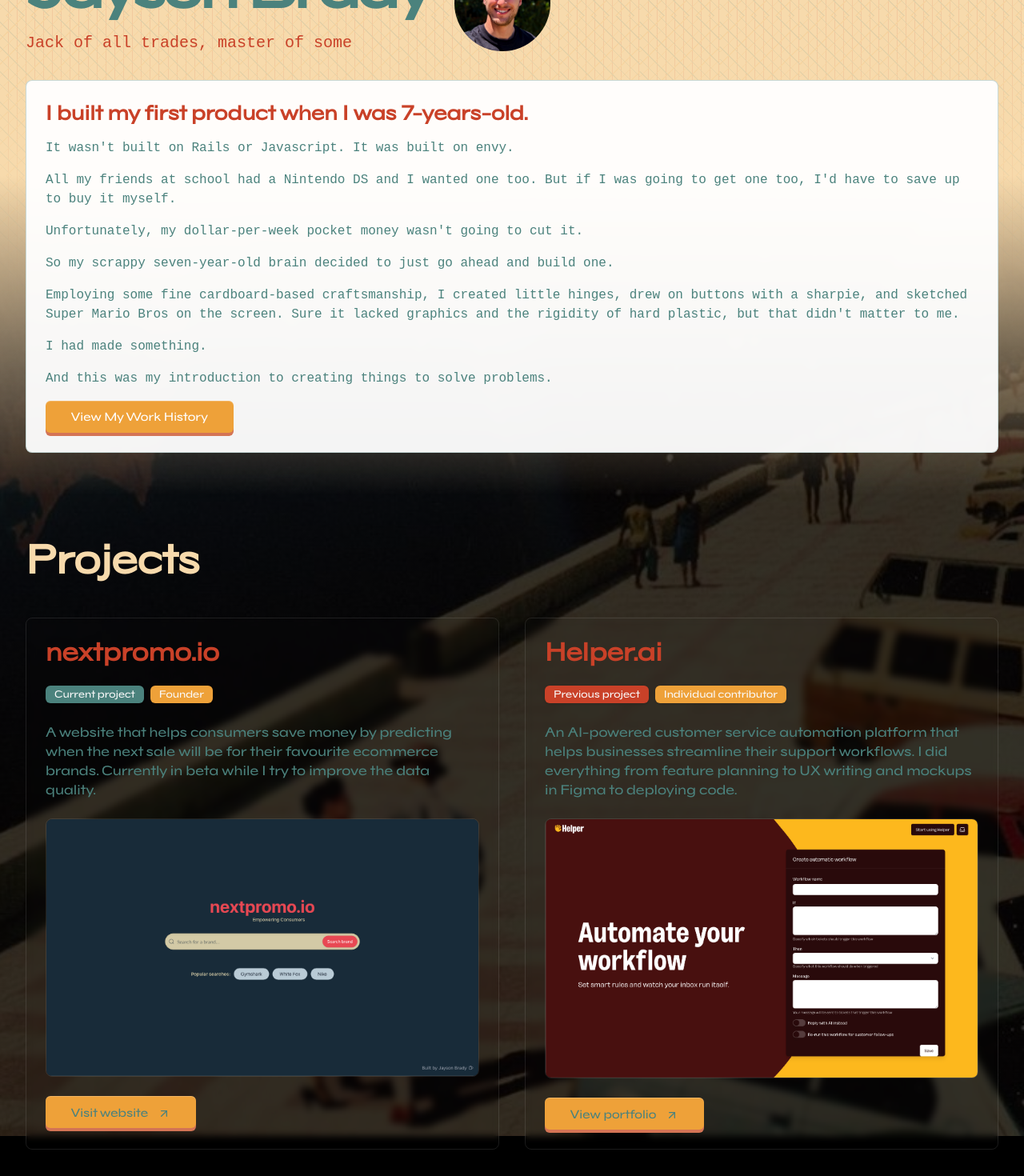
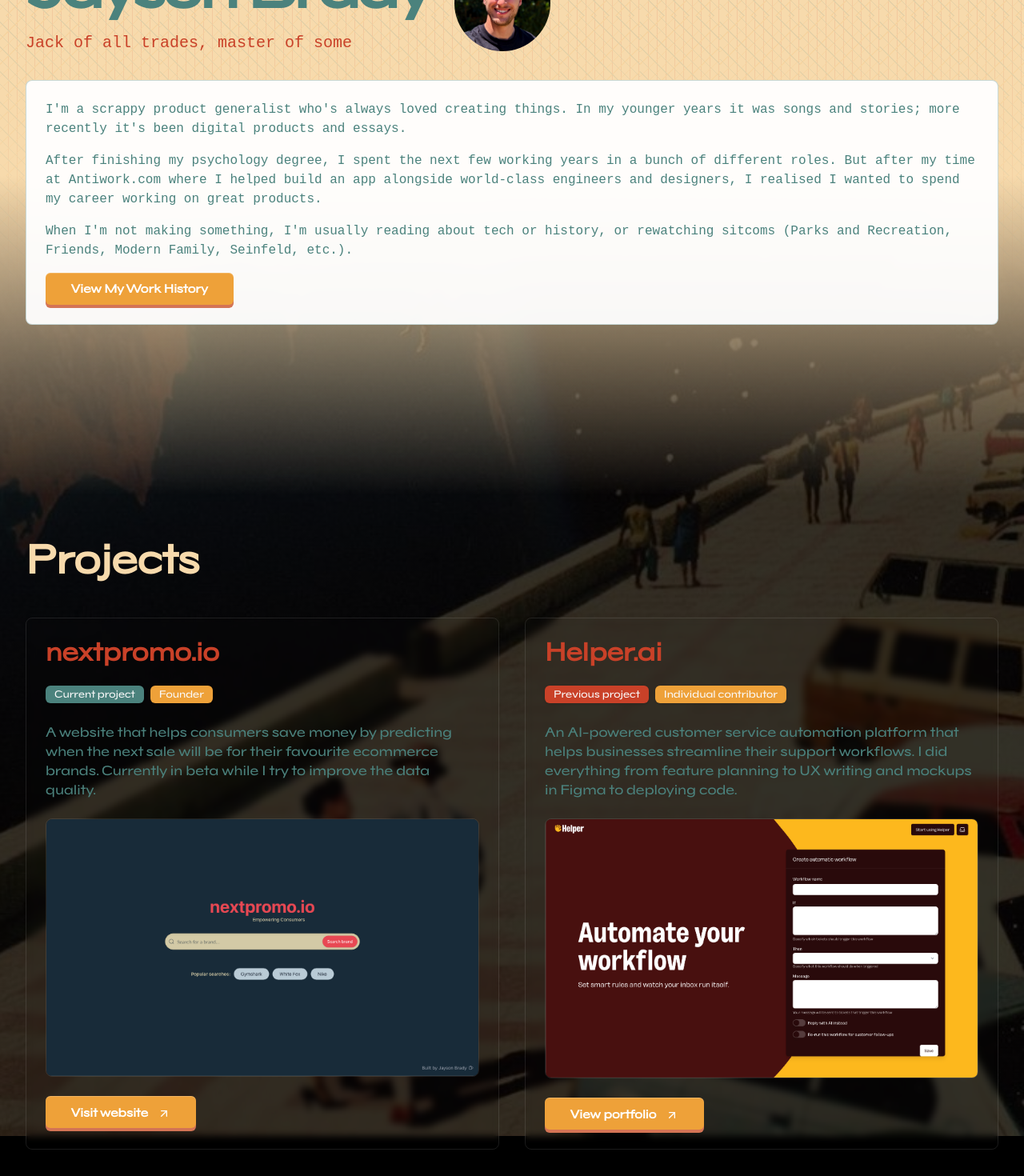
Before and after one commit to jayson-brady-98/personal-website, a Next.js app: page / in a window 1280 px wide. Shown: the part 180-1650 px from the top of the page at 80% size. Built offline with nearby package versions, Linux system fonts and the light colour scheme.

Commit message:
Updated about section

```diff
--- a/app/page.tsx
+++ b/app/page.tsx
@@ -68,21 +68,14 @@
             <div className="w-full">
               <div className="relative border rounded-lg border-[#4B827D]/30 p-4 sm:p-6 bg-white/95 backdrop-blur-sm overflow-hidden group">
                 <div className="space-y-4 relative">
-                  <h3 className="text-2xl font-bold text-[#C94128]">
-                    I built my first product when I was 7-years-old.
-                  </h3>
                   <div className="space-y-3 sm:space-y-4 text-[#4B827D] text-sm sm:text-base" style={{ fontFamily: "'Space Mono', monospace" }}>
-                    <p>It wasn&apos;t built on Rails or Javascript. It was built on envy.</p>
-                    <p>All my friends at school had a Nintendo DS and I wanted one too. But if I was going to get one too, I&apos;d have to save up to buy it myself.</p>
-                    <p>Unfortunately, my dollar-per-week pocket money wasn&apos;t going to cut it.</p>
-                    <p>So my scrappy seven-year-old brain decided to just go ahead and build one.</p>
-                    <p>Employing some fine cardboard-based craftsmanship, I created little hinges, drew on buttons with a sharpie, and sketched Super Mario Bros on the screen. Sure it lacked graphics and the rigidity of hard plastic, but that didn&apos;t matter to me.</p>
-                    <p>I had made something.</p>
-                    <p>And this was my introduction to creating things to solve problems.</p>
+                    <p>I&apos;m a scrappy product generalist who&apos;s always loved creating things. In my younger years it was songs and stories; more recently it&apos;s been digital products and essays.</p>
+                    <p>After finishing my psychology degree, I spent the next few working years in a bunch of different roles. But after my time at Antiwork.com where I helped build an app alongside world-class engineers and designers, I realised I wanted to spend my career working on great products.</p>
+                    <p>When I&apos;m not making something, I&apos;m usually reading about tech or history, or rewatching sitcoms (Parks and Recreation, Friends, Modern Family, Seinfeld, etc.).</p>
                   </div>
                   <div className="flex flex-col gap-2 min-[400px]:flex-row">
                     <Link href="/work-history">
-                      <Button size="lg" className="w-full min-[400px]:w-auto bg-[#EEA139] hover:bg-[#4B827D] text-white">
+                      <Button size="lg" className="w-full min-[400px]:w-auto bg-[#EEA139] hover:bg-[#4B827D] text-white font-semibold">
                         View My Work History
                       </Button>
                     </Link>
@@ -121,8 +114,8 @@
                   />
                 </div>
                 <Link href="https://nextpromo.io" target="_blank" className="mt-4 block">
-                  <Button size="lg" className="w-full min-[400px]:w-auto bg-[#EEA139] hover:bg-[#4B827D] text-[#4B827D] hover:text-white">
-                    <span className="mt-0.5">Visit website <ArrowUpRight className="ml-2 h-4 w-4 inline-block" /></span>
+                  <Button size="lg" className="w-full min-[400px]:w-auto bg-[#EEA139] hover:bg-[#4B827D] text-white hover:text-white">
+                    <span className="mt-0.5 font-semibold">Visit website <ArrowUpRight className="ml-2 h-4 w-4 inline-block" /></span>
                   </Button>
                 </Link>
               </div>
@@ -149,8 +142,8 @@
                   />
                 </div>
                 <Link href="https://jmbrady.notion.site/Helper-1319d40c3136806cb5c9ee7edf77a4ae?pvs=4" target="_blank" className="mt-4 block">
-                  <Button size="lg" className="w-full min-[400px]:w-auto bg-[#EEA139] hover:bg-[#4B827D] text-[#4B827D] hover:text-white">
-                    <span className="mt-0.5">View portfolio <ArrowUpRight className="ml-2 h-4 w-4 inline-block" /></span>
+                  <Button size="lg" className="w-full min-[400px]:w-auto bg-[#EEA139] hover:bg-[#4B827D] text-white hover:text-white">
+                    <span className="mt-0.5 font-semibold">View portfolio <ArrowUpRight className="ml-2 h-4 w-4 inline-block" /></span>
                   </Button>
                 </Link>
               </div>
```
